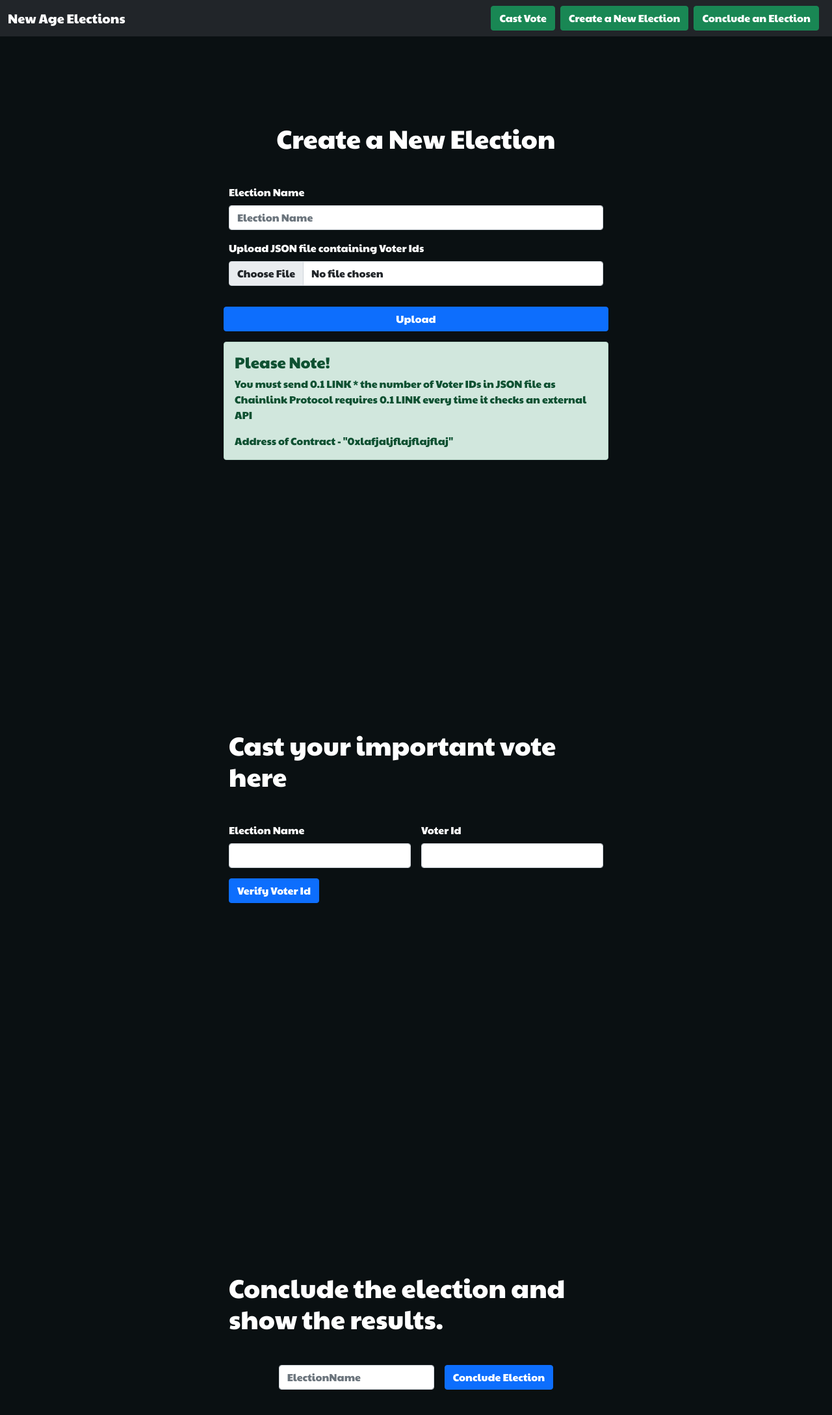
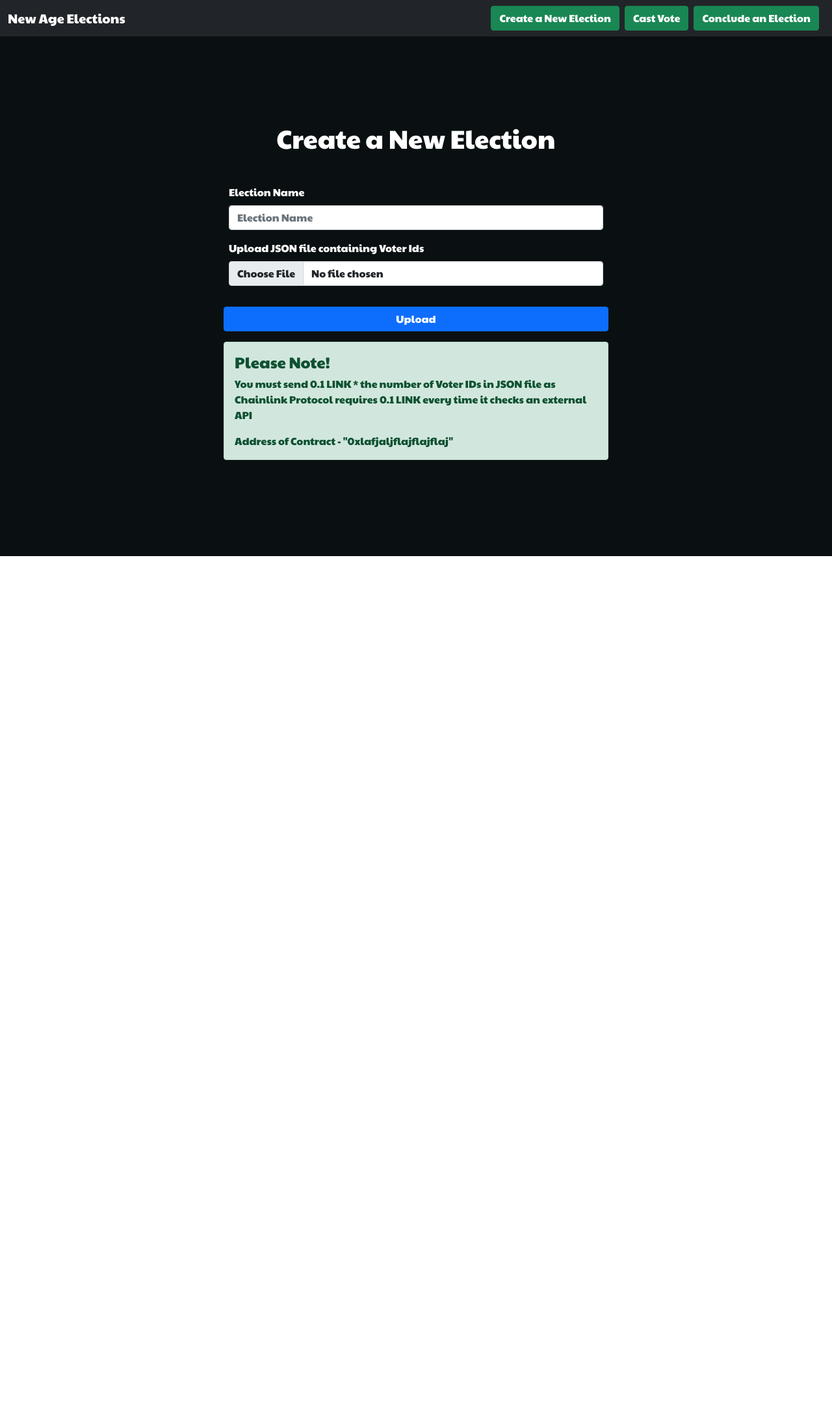
Before and after one commit to basu1020/ChainLink-Hackathon-Voting-Project, a React (Create React App) app in the folder Front-End/Front-End-Voting/: page / in a window 1280 px wide. Shown: the top 2178 px of the page at 65% size. After the commit the page ends 880 px from the top, so only its background shows below. Built offline with nearby package versions, Linux system fonts and the light colour scheme.

Commit message:
added react router

```diff
--- a/Front-End/Front-End-Voting/package.json
+++ b/Front-End/Front-End-Voting/package.json
@@ -9,6 +9,7 @@
     "ethers": "^5.7.2",
     "react": "^18.2.0",
     "react-dom": "^18.2.0",
+    "react-router-dom": "^6.4.3",
     "react-scripts": "5.0.1",
     "web-vitals": "^2.1.4"
   },
--- a/Front-End/Front-End-Voting/src/App.js
+++ b/Front-End/Front-End-Voting/src/App.js
@@ -3,15 +3,25 @@ import NavBar from './components/NavBar';
 import Vote from './components/Vote';
 import Conclude from './components/Conclude';
 import CreateElection from './components/CreateElection';
+import Footer from './components/Footer'
+import {
+  BrowserRouter as Router,
+  Routes,
+  Route
+} from 'react-router-dom'
 
 function App() {
   return (
     <>
-      <NavBar />
-      <CreateElection/>
-      <Vote />
-      <Conclude/>
-      {/* <Footer /> */}
+      <Router>
+        <NavBar />
+        <Routes>
+          <Route path="/" element={<CreateElection />}/>
+          <Route path="/vote" element={<Vote />}/>
+          <Route path="/conclude" element={<Conclude />}/>
+        </Routes>
+      </Router>
+      <Footer/>
     </>
   );
 }
--- a/Front-End/Front-End-Voting/src/components/NavBar.js
+++ b/Front-End/Front-End-Voting/src/components/NavBar.js
@@ -1,4 +1,5 @@
 import React from 'react'
+import { useNavigate, Link } from 'react-router-dom'
 
 const NavBar = () => {
   return (
@@ -7,9 +8,15 @@ const NavBar = () => {
         <div className="container-fluid">
           <a className="navbar-brand">New Age Elections</a>
           <form className="d-flex">
-            <button className="btn btn-success me-2" type="submit">Cast Vote</button>
-            <button className="btn btn-success me-2" type="submit">Create a New Election</button>
-            <button className="btn btn-success me-2" type="submit">Conclude an Election</button>
+            <Link to="/">
+              <button className="btn btn-success me-2" type="submit">Create a New Election</button>
+            </Link>
+            <Link to="/vote">
+              <button className="btn btn-success me-2" type="submit">Cast Vote</button>
+            </Link>
+            <Link to="/conclude">
+              <button className="btn btn-success me-2" type="submit">Conclude an Election</button>
+            </Link>
           </form>
         </div>
       </nav>
```
Also changed, not shown: 1 other file (tests, documents, lock files or other folders).
